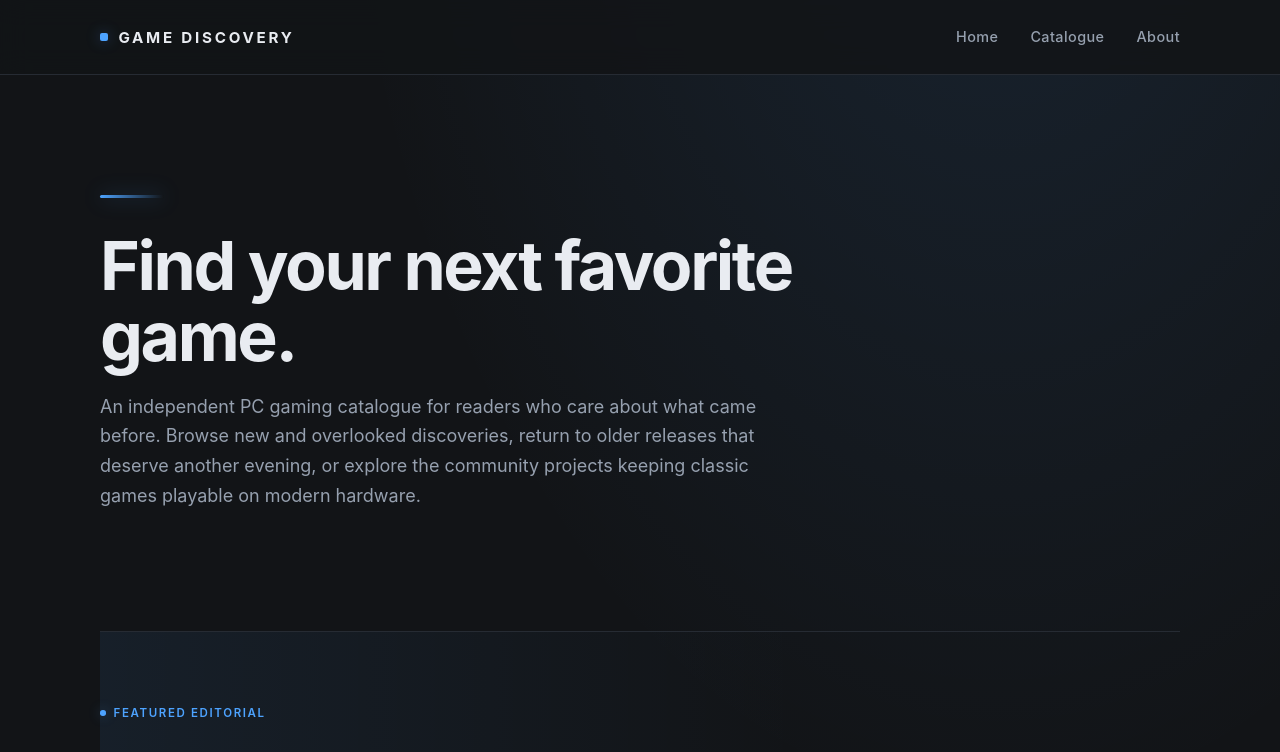
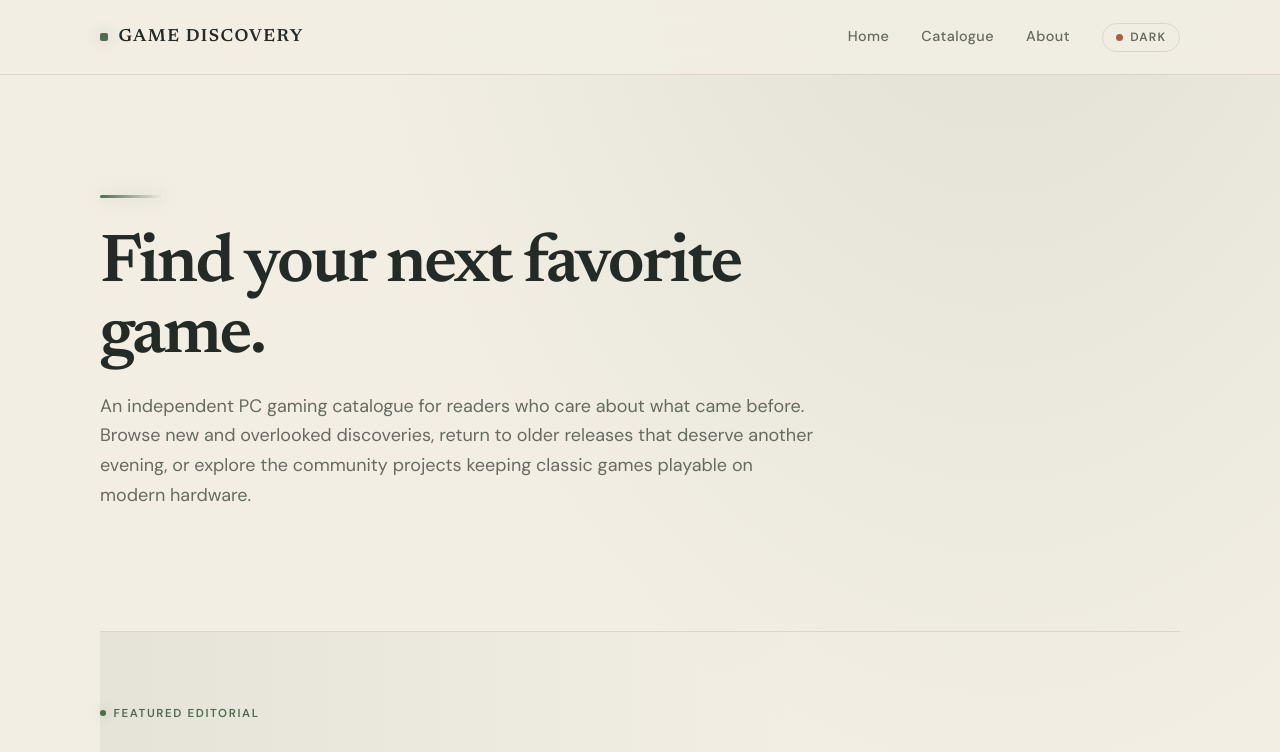
Before and after one commit to DigitalMark3t/opencode-practice, a plain HTML site: page index.html in a window 1280 px wide. Shown: the top 752 px of the page. Drawn offline with Linux system fonts and the light colour scheme.

Commit message:
Foundation and theme system

```diff
--- a/index.html
+++ b/index.html
@@ -5,6 +5,16 @@
   <meta name="viewport" content="width=device-width, initial-scale=1.0">
   <title>Game Discovery</title>
   <meta name="description" content="A beginner-friendly PC game discovery page built with plain HTML.">
+  <meta name="color-scheme" content="light dark">
+
+  <!-- Shared theme setup runs before the stylesheet so there is no flash of
+       the wrong theme. It also manages the theme toggle in the header. -->
+  <script src="theme.js"></script>
+
+  <link rel="preconnect" href="https://fonts.googleapis.com">
+  <link rel="preconnect" href="https://fonts.gstatic.com" crossorigin>
+  <link href="https://fonts.googleapis.com/css2?family=DM+Sans:opsz,wght@9..40,400;9..40,500;9..40,600;9..40,700&family=Newsreader:opsz,wght@6..72,400;6..72,500;6..72,600&display=swap" rel="stylesheet">
+
   <link rel="stylesheet" href="style.css">
   <script src="script.js" defer></script>
 </head>
@@ -24,6 +34,10 @@
         <li><a href="#about">About</a></li>
       </ul>
     </nav>
+
+    <button class="theme-toggle" type="button" data-theme-toggle hidden>
+      Dark
+    </button>
   </header>
 
   <!-- ============================================================
--- a/style.css
+++ b/style.css
@@ -1,12 +1,11 @@
 /* ==========================================================================
-   GAME DISCOVERY — style.css
+   THE SIDE PATH — style.css
 
-   A single stylesheet for the one-page game discovery site.
-   No frameworks, no external fonts, no images: everything here is
-   plain CSS running on system fonts.
+   A single stylesheet shared by the catalogue and the editorial article
+   pages. No frameworks, no build tools, no images.
 
    Contents
-   1.  Design tokens (custom properties)
+   1.  Design tokens (custom properties, light and dark themes)
    2.  Base styles
    3.  Header and navigation
    4.  Hero
@@ -28,20 +27,40 @@
    Custom properties are variables. They are declared once on :root
    (the <html> element) and reused with var(--name) everywhere below.
    Change a value here and it updates across the whole site.
+
+   Colours: the light palette is the default. theme.js writes a
+   data-theme="dark" attribute onto <html> when the visitor has chosen the
+   dark theme or their operating system asks for it, and the block below
+   then swaps the palette. Components only ever use these tokens, so both
+   themes stay in sync.
    ========================================================================== */
 
 :root {
-  /* Colours */
-  --color-bg: #121417;              /* dark charcoal page background */
-  --color-surface: #181b20;         /* card background */
-  --color-surface-deep: #14171c;    /* card gradient end */
-  --color-border: #262b33;          /* subtle dividing lines */
-  --color-text: #e9ecf1;            /* main readable text */
-  --color-muted: #96a0af;           /* secondary text */
-  --color-accent: #4da3ff;          /* electric blue */
-  --color-accent-soft: rgba(77, 163, 255, 0.35);
-  --color-accent-wash: rgba(77, 163, 255, 0.08);
-  --color-accent-glow: rgba(77, 163, 255, 0.12);
+  /* Light theme palette */
+  color-scheme: light;
+
+  --color-bg: #f2eee4;              /* warm paper background */
+  --color-surface: #fffcf5;         /* card and panel background */
+  --color-surface-deep: #f7f2e7;    /* card gradient end */
+  --color-header-bg: rgba(242, 238, 228, 0.88);
+
+  --color-border: #ddd5c6;          /* subtle dividing lines */
+  --color-border-strong: #c8bfae;   /* slightly firmer outlines */
+  --color-text: #242a26;            /* main readable text */
+  --color-muted: #666b60;           /* secondary text */
+
+  --color-accent: #526b4f;          /* primary green accent */
+  --color-accent-soft: rgba(82, 107, 79, 0.32);
+  --color-accent-wash: rgba(82, 107, 79, 0.08);
+  --color-accent-glow: rgba(82, 107, 79, 0.12);
+  --color-accent-border: rgba(82, 107, 79, 0.32);
+  --color-on-accent: #fffcf5;       /* text placed on an accent fill */
+
+  --color-secondary: #a85e42;       /* warm clay accent */
+  --color-secondary-soft: rgba(168, 94, 66, 0.32);
+  --color-secondary-wash: rgba(168, 94, 66, 0.08);
+
+  --shadow-accent: 0 20px 40px -24px rgba(82, 107, 79, 0.45);
 
   /* Spacing scale */
   --space-xs: 0.5rem;
@@ -60,10 +79,44 @@
   --radius-sm: 6px;
   --radius-lg: 16px;
 
-  /* Typography: system font stack only, so nothing is downloaded */
-  --font-sans: -apple-system, BlinkMacSystemFont, "Segoe UI", Roboto,
-    "Helvetica Neue", Arial, sans-serif;
+  /* Typography. Newsreader carries the wordmark and editorial headlines;
+     DM Sans carries interface and body text. Both have system fallbacks
+     so the page stays readable if the webfonts are unavailable. */
+  --font-serif: "Newsreader", "Iowan Old Style", "Palatino Linotype",
+    Palatino, "Book Antiqua", Georgia, serif;
+  --font-sans: "DM Sans", -apple-system, BlinkMacSystemFont, "Segoe UI",
+    Roboto, "Helvetica Neue", Arial, sans-serif;
 }
+
+/* Dark theme palette. Applied by theme.js, so the attribute is always
+   present before the page paints. */
+:root[data-theme="dark"] {
+  color-scheme: dark;
+
+  --color-bg: #171b22;
+  --color-surface: #222832;
+  --color-surface-deep: #1c222b;
+  --color-header-bg: rgba(23, 27, 34, 0.88);
+
+  --color-border: #2d3541;
+  --color-border-strong: #3d4756;
+  --color-text: #e9e6de;
+  --color-muted: #9aa4b0;
+
+  --color-accent: #8fb7e8;
+  --color-accent-soft: rgba(143, 183, 232, 0.32);
+  --color-accent-wash: rgba(143, 183, 232, 0.08);
+  --color-accent-glow: rgba(143, 183, 232, 0.12);
+  --color-accent-border: rgba(143, 183, 232, 0.32);
+  --color-on-accent: #171b22;
+
+  --color-secondary: #c18a70;
+  --color-secondary-soft: rgba(193, 138, 112, 0.32);
+  --color-secondary-wash: rgba(193, 138, 112, 0.08);
+
+  --shadow-accent: 0 20px 40px -24px rgba(0, 0, 0, 0.65);
+}
+
 
 
 /* ==========================================================================
@@ -88,7 +141,7 @@ body {
   color: var(--color-text);
   background-color: var(--color-bg);
 
-  /* A very faint blue glow behind the top of the page.
+  /* A very faint accent glow behind the top of the page.
      Drawn with CSS only, so no image file is needed. */
   background-image: radial-gradient(
     ellipse 75% 50% at 78% -10%,
@@ -104,9 +157,10 @@ h1,
 h2,
 h3 {
   margin: 0;
-  font-weight: 700;
+  font-family: var(--font-serif);
+  font-weight: 600;
   line-height: 1.15;
-  letter-spacing: -0.02em;
+  letter-spacing: -0.015em;
 }
 
 ::selection {
@@ -120,7 +174,6 @@ a:focus-visible {
   outline: 2px solid var(--color-accent);
   outline-offset: 4px;
 }
-
 
 /* ==========================================================================
    3. HEADER AND NAVIGATION
@@ -145,23 +198,25 @@ header {
      while the header's background still spans the full window width. */
   padding-inline: max(var(--gutter), calc((100% - var(--content-width)) / 2));
 
-  background-color: rgba(18, 20, 23, 0.85);
+  background-color: var(--color-header-bg);
   backdrop-filter: blur(14px);
   border-bottom: 1px solid var(--color-border);
 }
 
-/* Site name: the <p><strong>GAME DISCOVERY</strong></p> in the header. */
+/* Site name: the <p><strong>GAME DISCOVERY</strong></p> in the header.
+   Newsreader gives the wordmark its editorial voice. */
 header > p {
   display: flex;
   align-items: center;
   margin: 0;
-  font-size: 0.95rem;
-  font-weight: 700;
-  letter-spacing: 0.18em;
+  font-family: var(--font-serif);
+  font-size: 1.1rem;
+  font-weight: 600;
+  letter-spacing: 0.08em;
   text-transform: uppercase;
 }
 
-/* A small glowing blue square before the site name. */
+/* A small glowing accent square before the site name. */
 header > p::before {
   content: "";
   width: 0.5rem;
@@ -172,7 +227,12 @@ header > p::before {
   box-shadow: 0 0 14px var(--color-accent-soft);
 }
 
-/* The list of navigation links, laid out in a row. */
+/* The list of navigation links, laid out in a row. The auto margin keeps the
+   navigation and the theme toggle grouped on the right-hand side. */
+header nav {
+  margin-inline-start: auto;
+}
+
 nav ul {
   display: flex;
   flex-wrap: wrap;
@@ -209,11 +269,55 @@ nav a:focus-visible {
   border-radius: var(--radius-sm);
 }
 
+/* Theme toggle: a quiet pill at the end of the header. theme.js reveals it
+   once the theme has been resolved, so it never appears as a dead control. */
+.theme-toggle {
+  display: inline-flex;
+  align-items: center;
+  gap: 0.45rem;
+  padding: 0.35rem 0.8rem;
+  font-family: inherit;
+  font-size: 0.75rem;
+  font-weight: 600;
+  letter-spacing: 0.1em;
+  text-transform: uppercase;
+  color: var(--color-muted);
+  background-color: transparent;
+  border: 1px solid var(--color-border);
+  border-radius: 999px;
+  cursor: pointer;
+  transition: color 0.18s ease, background-color 0.18s ease,
+    border-color 0.18s ease;
+}
+
+.theme-toggle::before {
+  content: "";
+  width: 0.45rem;
+  height: 0.45rem;
+  border-radius: 50%;
+  background-color: var(--color-secondary);
+}
+
+.theme-toggle:hover {
+  color: var(--color-text);
+  background-color: var(--color-accent-wash);
+  border-color: var(--color-accent-soft);
+}
+
+.theme-toggle:focus-visible {
+  color: var(--color-text);
+  outline: 2px solid var(--color-accent);
+  outline-offset: 3px;
+}
+
+.theme-toggle[hidden] {
+  display: none;
+}
+
 /* <main> uses the same centred column as the header. */
 main {
   padding-inline: max(var(--gutter), calc((100% - var(--content-width)) / 2));
 }
-
 
 /* ==========================================================================
    4. HERO
@@ -225,7 +329,7 @@ main {
   scroll-margin-top: var(--header-offset);
 }
 
-/* A short blue accent line above the headline, purely decorative. */
+/* A short accent line above the headline, purely decorative. */
 #home::before {
   content: "";
   display: block;
@@ -251,7 +355,6 @@ main {
   font-size: clamp(1rem, 1.6vw, 1.125rem);
   color: var(--color-muted);
 }
-
 
 /* ==========================================================================
    5. FEATURED GAMES
@@ -458,7 +561,7 @@ main {
     box-shadow 0.2s ease;
 }
 
-/* A thin blue line along the top edge of every card. */
+/* A thin accent line along the top edge of every card. */
 .catalogue-card::before {
   content: "";
   position: absolute;
@@ -477,7 +580,7 @@ main {
 .catalogue-card:hover {
   transform: translateY(-4px);
   border-color: var(--color-accent-soft);
-  box-shadow: 0 20px 40px -24px rgba(77, 163, 255, 0.55);
+  box-shadow: var(--shadow-accent);
 }
 
 .catalogue-card:hover::before {
@@ -514,7 +617,7 @@ main {
   text-transform: uppercase;
 }
 
-/* A small blue dot before each category label. */
+/* A small accent dot before each category label. */
 .card-category::before {
   content: "";
   display: inline-block;
@@ -532,7 +635,7 @@ main {
   padding: 0.2rem 0.6rem;
   white-space: nowrap;
   background-color: var(--color-accent);
-  color: var(--color-bg);
+  color: var(--color-on-accent);
   border-radius: 999px;
   font-size: 0.7rem;
   font-weight: 700;
@@ -569,14 +672,14 @@ main {
   margin-left: 0;
 }
 
-/* The genre line ("Genre: Racing") is a small blue pill. It uses an
+/* The genre line ("Genre: Racing") is a small accent pill. It uses an
    explicit class so the card can gain more paragraphs later without
    changing which text receives the pill styling. */
 .card-genre {
   align-self: flex-start;
   padding: 0.25rem 0.7rem;
   background-color: var(--color-accent-wash);
-  border: 1px solid rgba(77, 163, 255, 0.28);
+  border: 1px solid var(--color-accent-border);
   border-radius: 999px;
   color: var(--color-accent);
   font-size: 0.72rem;
@@ -617,7 +720,6 @@ main {
   border-left: 1px solid var(--color-border);
 }
 
-
 /* ==========================================================================
    6. ABOUT
    ========================================================================== */
@@ -643,7 +745,6 @@ main {
   margin-top: var(--space-md);
 }
 
-
 /* ==========================================================================
    7. FOOTER
    ========================================================================== */
@@ -666,7 +767,6 @@ footer p {
   margin: 0;
 }
 
-
 /* ==========================================================================
    8. TABLET ADJUSTMENTS
    Below about 820px the grid already reflows on its own thanks to
@@ -682,7 +782,6 @@ footer p {
     padding-block: var(--space-sm);
   }
 }
-
 
 /* ==========================================================================
    9. MOBILE ADJUSTMENTS
@@ -736,7 +835,6 @@ footer p {
   }
 }
 
-
 /* ==========================================================================
    10. REDUCED-MOTION SUPPORT
    Respects the operating-system setting that asks for less animation.
@@ -754,7 +852,6 @@ footer p {
     animation-duration: 0.01ms !important;
   }
 }
-
 
 /* ==========================================================================
    11. EDITORIAL FEATURE PAGE
@@ -841,7 +938,7 @@ footer p {
 .article-genre {
   padding: 0.25rem 0.7rem;
   background-color: var(--color-accent-wash);
-  border: 1px solid rgba(77, 163, 255, 0.28);
+  border: 1px solid var(--color-accent-border);
   border-radius: 999px;
   color: var(--color-accent);
   font-size: 0.72rem;
@@ -917,11 +1014,10 @@ footer p {
   color: var(--color-text);
 }
 
-
 /* ==========================================================================
    12. CATALOGUE FEATURE LINK
    The "Read feature" action inside the Village in the Shade card. It sits
-   above the card meta row and uses the same blue accent as the rest of the
+   above the card meta row and uses the same accent as the rest of the
    interface.
    ========================================================================== */
 
@@ -964,7 +1060,6 @@ footer p {
   outline-offset: 3px;
 }
 
-
 /* ==========================================================================
    13. EDITORIAL PAGE — MOBILE ADJUSTMENTS
    The article keeps the same reading column on small screens; only spacing
@@ -996,7 +1091,6 @@ footer p {
     line-height: 1.75;
   }
 }
-
 
 /* ==========================================================================
    14. HOMEPAGE EDITORIAL SPOTLIGHT
@@ -1030,7 +1124,7 @@ footer p {
   text-transform: uppercase;
 }
 
-/* The blue dot mirrors the category labels used across the catalogue. */
+/* The accent dot mirrors the category labels used across the catalogue. */
 .editorial-kicker::before {
   content: "";
   width: 0.35rem;
--- /dev/null
+++ b/theme.js
@@ -0,0 +1,140 @@
+/* ==========================================================================
+   THE SIDE PATH — theme.js
+
+   Shared by the homepage and the editorial article page. It decides which
+   colour theme to show and remembers a manual choice.
+
+   Order of preference:
+   1. A saved choice in localStorage (the visitor pressed the theme toggle).
+   2. The operating system setting (prefers-color-scheme).
+
+   The file is loaded in the <head> without "defer", before the stylesheet,
+   so the data-theme attribute is in place before the page paints. The
+   catalogue's script.js is separate and only runs on the homepage.
+   ========================================================================== */
+
+(function () {
+  "use strict";
+
+  var STORAGE_KEY = "sidepath-theme";
+  var root = document.documentElement;
+  var systemTheme = window.matchMedia("(prefers-color-scheme: dark)");
+
+
+  /* ------------------------------------------------------------------------
+     1. PREFERENCES
+     localStorage can throw when storage is blocked (for example in some
+     private modes), so every access is guarded.
+     ------------------------------------------------------------------------ */
+
+  function readPreference() {
+    try {
+      var saved = window.localStorage.getItem(STORAGE_KEY);
+      return saved === "light" || saved === "dark" ? saved : null;
+    } catch (error) {
+      return null;
+    }
+  }
+
+  function savePreference(theme) {
+    try {
+      window.localStorage.setItem(STORAGE_KEY, theme);
+    } catch (error) {
+      /* The theme still applies for this visit, it just is not remembered. */
+    }
+  }
+
+  function systemPreference() {
+    return systemTheme.matches ? "dark" : "light";
+  }
+
+
+  /* ------------------------------------------------------------------------
+     2. APPLYING THE THEME
+     The theme lives on <html data-theme="...">. CSS reads that attribute and
+     swaps its palette tokens. Every toggle button is kept in sync from here.
+     ------------------------------------------------------------------------ */
+
+  function currentTheme() {
+    return root.getAttribute("data-theme") === "dark" ? "dark" : "light";
+  }
+
+  function updateToggles(theme) {
+    var nextName = theme === "dark" ? "light" : "dark";
+    var toggles = document.querySelectorAll("[data-theme-toggle]");
+
+    toggles.forEach(function (toggle) {
+      toggle.textContent = nextName === "dark" ? "Dark" : "Light";
+      toggle.setAttribute("aria-label", "Switch to " + nextName + " theme");
+      toggle.setAttribute("title", "Switch to " + nextName + " theme");
+    });
+  }
+
+  function applyTheme(theme) {
+    root.setAttribute("data-theme", theme);
+    updateToggles(theme);
+  }
+
+
+  /* ------------------------------------------------------------------------
+     3. RESOLVE THE STARTING THEME
+     ------------------------------------------------------------------------ */
+
+  applyTheme(readPreference() || systemPreference());
+
+
+  /* ------------------------------------------------------------------------
+     4. WIRE UP THE TOGGLE BUTTONS
+     The buttons ship with the "hidden" attribute so they never appear as a
+     dead control when JavaScript is unavailable.
+     ------------------------------------------------------------------------ */
+
+  function wireToggles() {
+    var toggles = document.querySelectorAll("[data-theme-toggle]");
+
+    toggles.forEach(function (toggle) {
+      toggle.hidden = false;
+
+      toggle.addEventListener("click", function () {
+        var theme = currentTheme() === "dark" ? "light" : "dark";
+        savePreference(theme);
+        applyTheme(theme);
+      });
+    });
+
+    updateToggles(currentTheme());
+  }
+
+  if (document.readyState === "loading") {
+    document.addEventListener("DOMContentLoaded", wireToggles);
+  } else {
+    wireToggles();
+  }
+
+
+  /* ------------------------------------------------------------------------
+     5. FOLLOW LATER CHANGES
+     - The operating system theme only matters while no manual choice exists.
+     - The storage event keeps a second open tab in sync.
+     ------------------------------------------------------------------------ */
+
+  function handleSystemChange() {
+    if (readPreference() === null) {
+      applyTheme(systemPreference());
+    }
+  }
+
+  if (typeof systemTheme.addEventListener === "function") {
+    systemTheme.addEventListener("change", handleSystemChange);
+  } else if (typeof systemTheme.addListener === "function") {
+    systemTheme.addListener(handleSystemChange);
+  }
+
+  window.addEventListener("storage", function (event) {
+    if (event.key !== STORAGE_KEY) {
+      return;
+    }
+
+    applyTheme(readPreference() || systemPreference());
+  });
+})();
```
Also changed, not shown: articles/village-in-the-shade.html (+14 -0 lines).
